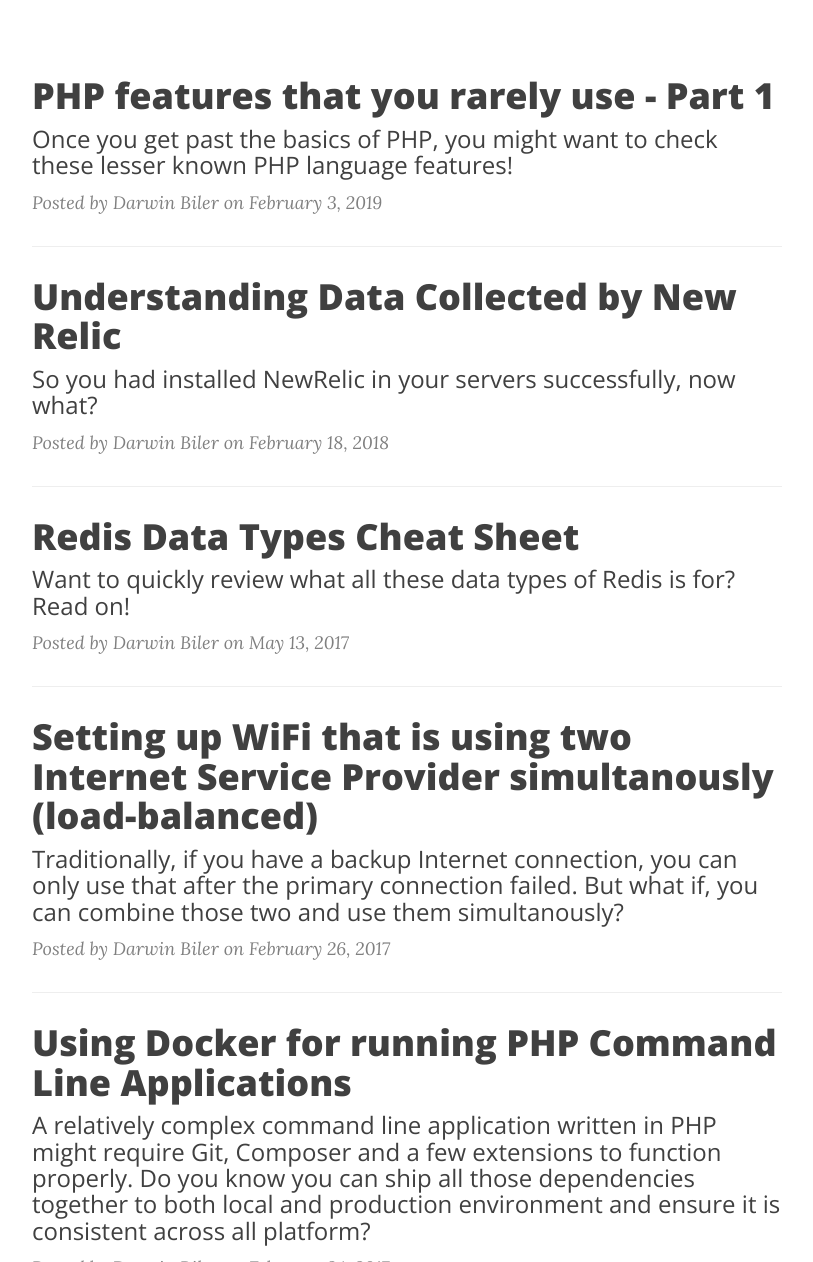
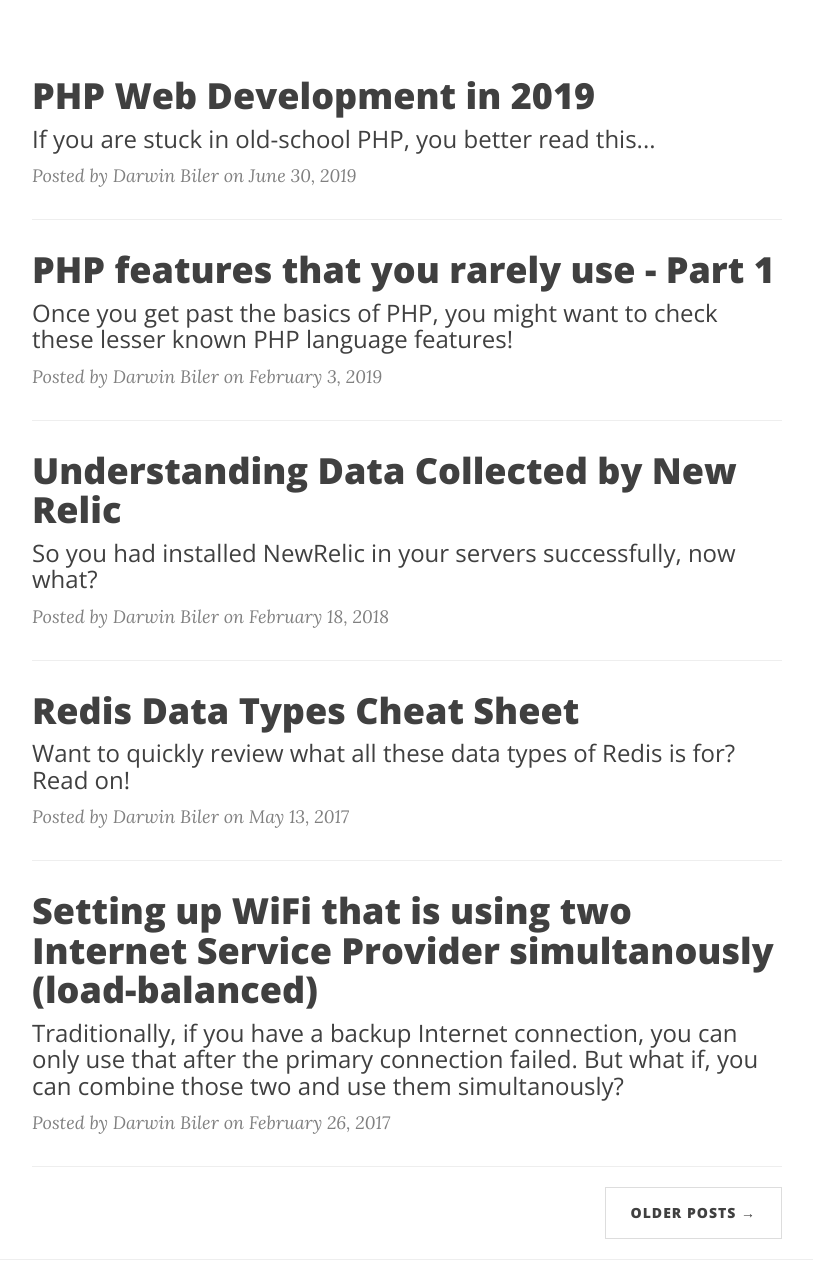
Before and after one commit to buonzz/buonzz.github.io, a Jekyll site: the page built from index.html, in a window 1280 px wide and 1400 px high, scrolled down 314 px, cut to the strip 138-1400 px from the top of the window. Shown: the whole strip, without its empty margins (233-1046 px from the left). Built offline with Jekyll 4.4.1, drawn with Linux system fonts in a browser that asks for light colours; nearby versions of some CDN libraries; the list of posts is cut into pages by our own code; some of the changed lines change nothing that is shown; some of the changed text lies outside the part shown.

Commit message:
publish new post

```diff
--- a/_includes/head.html
+++ b/_includes/head.html
@@ -9,12 +9,15 @@
     <link rel="canonical" href="{{ page.url | replace:'index.html','' | prepend: site.baseurl | prepend: site.url }}">
     {% if page.subtitle %} <meta name="description" content="{{ page.subtitle }}"/>{% endif %}
     <meta property="og:type" content="article" />
+    {% if page.tags %}
+        <meta name="keywords" content="{{ page.tags | join: ',' }}">
+    {% endif %}
     {% if page.title %} <meta property="og:title" content="{{ page.title}}" />{% endif %}
     {% if page.subtitle %} <meta property="og:description" content="{{ page.subtitle}}" />{% endif %}
     <meta property="og:url" content="{{ page.url | replace:'index.html','' | prepend: site.baseurl | prepend: site.url }}" />
     <meta property="og:site_name" content="Darwin Biler" />
     {% if page.tags %}
-    <meta property="article:tag" content="{{ page.tags | join "," }}" />
+    <meta property="article:tag" content="{{ page.tags | join: ',' }}" />
     {% endif %}
     <meta property="article:section" content="Information Technology" />
     {% if page.date %}<meta property="article:published_time" content="{{ page.date }}" />{% endif %}
--- /dev/null
+++ b/_posts/2019-07-01-php-web-development-in-2019.html
@@ -0,0 +1,90 @@
+---
+layout: post
+title: PHP Web Development in 2019
+date: 2019-07-01 00:00:00.000000000 +08:00
+permalink: php-web-development-in-2019
+header-img: "img/20586158743_46b96ef40b_k.jpg"
+subtitle: "If you are stuck in old-school PHP, you better read this..."
+tags:
+    - best practices
+    - modern php developer
+    - old school php
+    - 90s kids
+---
+
+This article is more of "how to think" like a modern PHP developer than "how to write" PHP.
+If you are like me who learned PHP 10 years ago (2009), the landscape and ecosystem is entirely different than today.<br/>
+
+<p><img src="/assets/steve-buscemi-hello-fellow-kids.jpg"/></p>
+
+
+<h2>We dont call them "script" anymore, we call them "product" or "app"</h2>
+
+<p>Before, whenever some functionality is needed, it is pretty common for people to look for a corresponding "script" for that
+    <ul>
+        <li>Do you have youtube clone script?</li>
+        <li>Where could I buy a user management script?</li>
+        <li>I have a script to optimize my site but it is broken</li>
+    </ul>
+You'll often read those kind of sentences in old forums, emails and conversations.
+
+Today, whenever a user needs some functionality, this is how they refer to it:<br/><br/>
+
+
+<ul>
+    <li>Is there an app that does this?</li>
+    <li>What startup is offering this kind of product?</li>
+    <li>How can we optimize this app?</li>
+</ul>
+
+If you are asking <i>What exactly means by app?</i>, you can check <b><a href="https://12factor.net/" rel="nofollow" target="_blank">The Twelve Factor</a></b> to know what exactly is needed for an app to be an app.
+</p>
+
+<h2>Writing in "Core PHP" is not cool anymore</h2>
+
+<p>First things first, a lot of people who calls themselve a "PHP Core Developer" is misusing the term "core"</p>
+<p>What they THINK Core PHP means: <i> Writing scripts without using framework or libraries and only using core functions.</i></p>
+<p>What does Core PHP REALLY means:<i> You are C or C++ programmer who is contributing to maintaining and optimization of
+    <a href="https://github.com/php/php-src" target="_blank" rel="nofollow">PHP Interpreter source code</a></i></p>
+
+<p>Now, lets say we take the 1st context (writing in php without frameworks), the only situations you should be doing that are:
+    <ul>
+        <li>You have full mastery of ANY existing framework and you think you can write a better one</li>
+        <li>You could comply with <a href="https://12factor.net/" target="_blank" rel="nofollow">12 Factor App</a> without cutting corners and delaying your project timeline.</li>
+        <li>You need to fix a bug or add a simple feature on a legacy application</li>
+        <li>You are developing an SDK (libraries to interact with APIs) or Tools (Composer, PHPUnit)</li>
+    </ul>
+</p>
+
+<p>You should NOT be coding in "Core PHP" if:
+    <ul>
+        <li>You don't have understanding of how to build a good framework from scratch. Frameworks are unavoidable, it is either you use an existing one or unconsiously building one.</li>
+        <li>You dont know how to use any existing framework or library</li>
+        <li>You dont know what PSR is</li>
+    </ul>
+</p>
+
+<script async src="https://pagead2.googlesyndication.com/pagead/js/adsbygoogle.js"></script>
+<ins class="adsbygoogle"
+     style="display:block; text-align:center;"
+     data-ad-layout="in-article"
+     data-ad-format="fluid"
+     data-ad-client="ca-pub-0845730634111642"
+     data-ad-slot="4255061397"></ins>
+<script>
+     (adsbygoogle = window.adsbygoogle || []).push({});
+</script>
+
+<h2>We dont Copy-Paste PHP Classes anymore</h2>
+
+<p>If you are guy who often browse <a href="https://www.phpclasses.org" target="blank" rel="nofollow">phpclasses.org</a> whenever you need something,
+    let me introduce you to <a href="https://packagist.org/"  target="blank" rel="nofollow">Packagist</a> and <a href="https://getcomposer.org/"  target="blank" rel="nofollow">Composer</a>
+    Please know how to use those couple of tools and you'll see what I mean.
+</p>
+
+<h2>We dont use Filezilla to use edit files in live/production anymore</h2>
+
+<p>This is a habit that is hard to break, specially if you are WordPress Developer. But hey, check the concepts of <a href="https://dzone.com/articles/what-is-continuous-integration-andontinuous-delive"  target="blank" rel="nofollow">Continous Integration and Delivery</a>. And if you are a WP developer, please check <a href="https://roots.io/"  target="blank" rel="nofollow">Roots.io</a>
+</p>
+
+<p>There you have it! Sorry if you are expecting some cool PHP syntax, but if that is what you are looking for, I have a <a href="/php-features-you-rarely-use-1">post</a> for that :)</p>
```
Also changed, not shown: assets/steve-buscemi-hello-fellow-kids.jpg (added).
